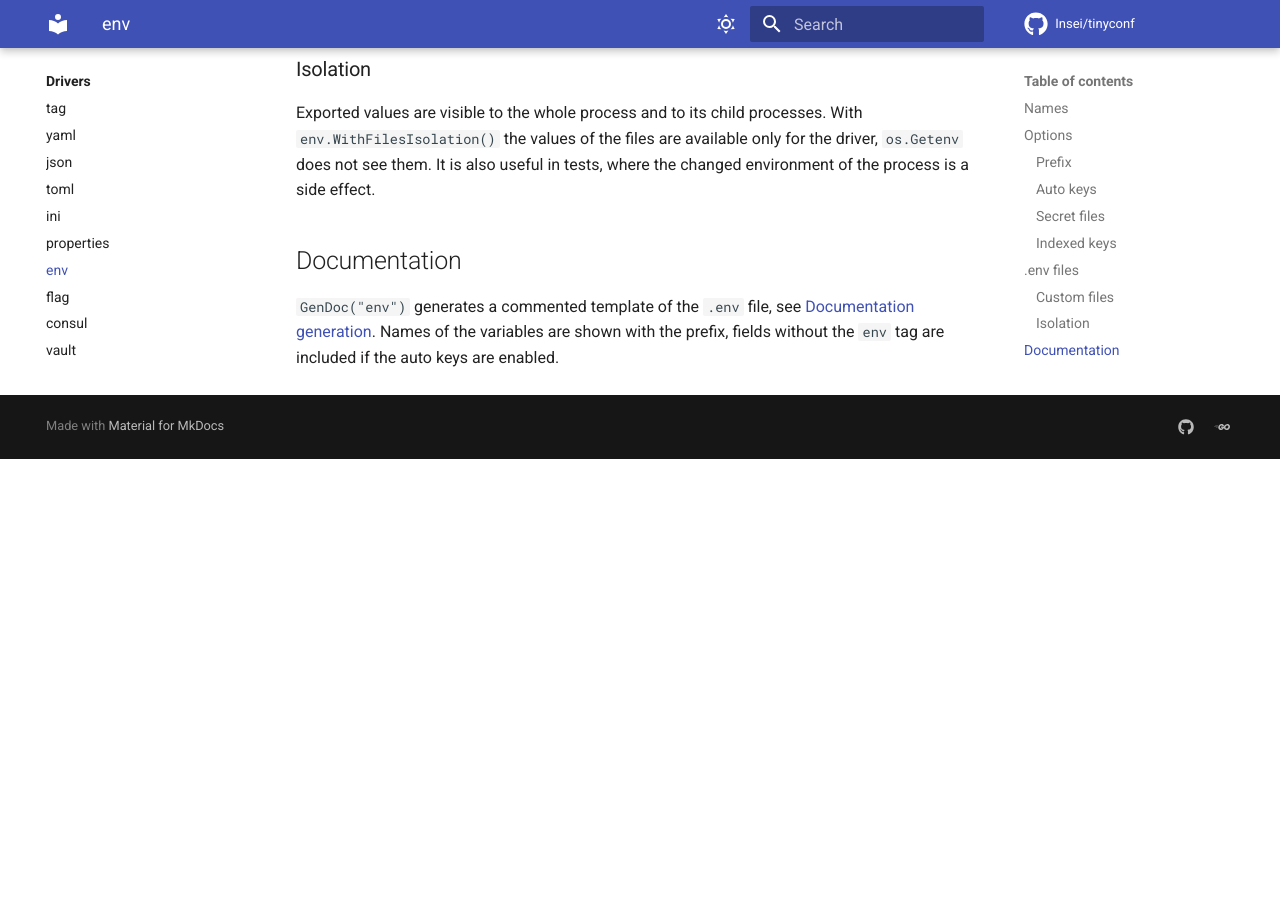
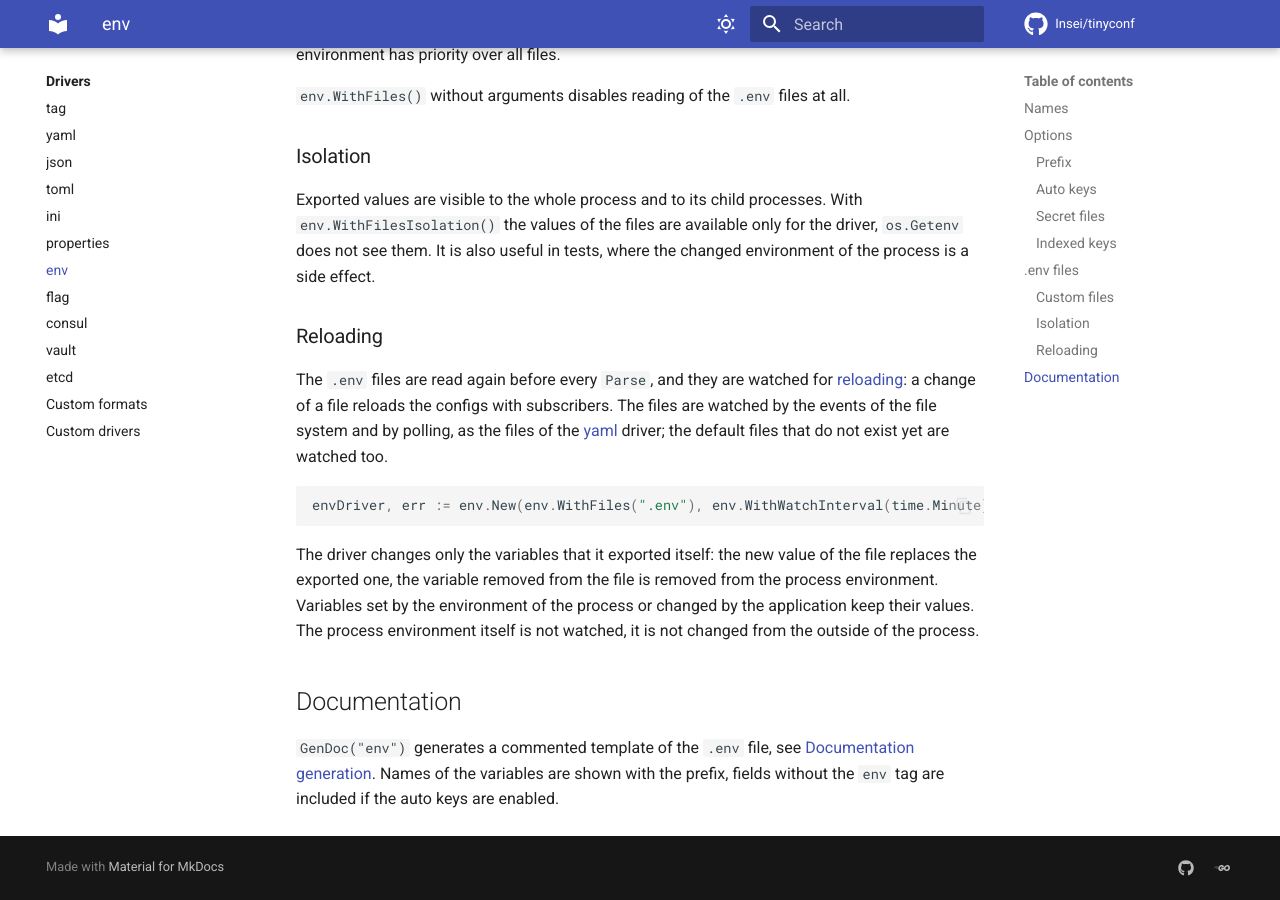
Before and after one commit to Insei/tinyconf, an MkDocs documentation site: the page built from docs/drivers/env.md, in a window 1280 px wide and 900 px high, scrolled down 4169 px. Built offline with MkDocs 1.6.1 and Material for MkDocs 9.7.7, drawn with Linux system fonts in a browser that asks for light colours; comment, search, counter and statistics services are not loaded; the version menu is left out; before the commit the page ends 4628 px from its top, so only the background shows below that; some of the changed text lies outside the part shown.

Commit message:
docs: reloading of the .env files of the env driver
Signed-off-by: Dmitriy Aleksandrov <goodmobiledevices@gmail.com>

````diff
--- a/docs/drivers/env.md
+++ b/docs/drivers/env.md
@@ -50,6 +50,7 @@
 | `WithSecretFiles()` | reads the value from the file, if the variable with the `_FILE` suffix is set |
 | `WithFiles(files...)` | custom `.env` files instead of the default ones |
 | `WithFilesIsolation()` | does not export the values of the `.env` files to the process environment |
+| `WithWatchInterval(interval)` | the interval of polling the `.env` files for changes, 5 seconds by default |
 | `WithIndexedKeys()` | reads slices, arrays, maps and structs from separate variables |
 
 ### Prefix
@@ -150,6 +151,16 @@
 
 Exported values are visible to the whole process and to its child processes. With `env.WithFilesIsolation()` the values of the files are available only for the driver, `os.Getenv` does not see them. It is also useful in tests, where the changed environment of the process is a side effect.
 
+### Reloading
+
+The `.env` files are read again before every `Parse`, and they are watched for [reloading](../features/reloading.md): a change of a file reloads the configs with subscribers. The files are watched by the events of the file system and by polling, as the files of the [yaml](yaml.md) driver; the default files that do not exist yet are watched too.
+
+```go
+envDriver, err := env.New(env.WithFiles(".env"), env.WithWatchInterval(time.Minute))
+```
+
+The driver changes only the variables that it exported itself: the new value of the file replaces the exported one, the variable removed from the file is removed from the process environment. Variables set by the environment of the process or changed by the application keep their values. The process environment itself is not watched, it is not changed from the outside of the process.
+
 ## Documentation
 
 `GenDoc("env")` generates a commented template of the `.env` file, see [Documentation generation](../features/gendoc.md). Names of the variables are shown with the prefix, fields without the `env` tag are included if the auto keys are enabled.
````
Also changed, not shown: docs/features/reloading.md (+3 -2 lines), skills/tinyconf/SKILL.md (+3 -3 lines).
